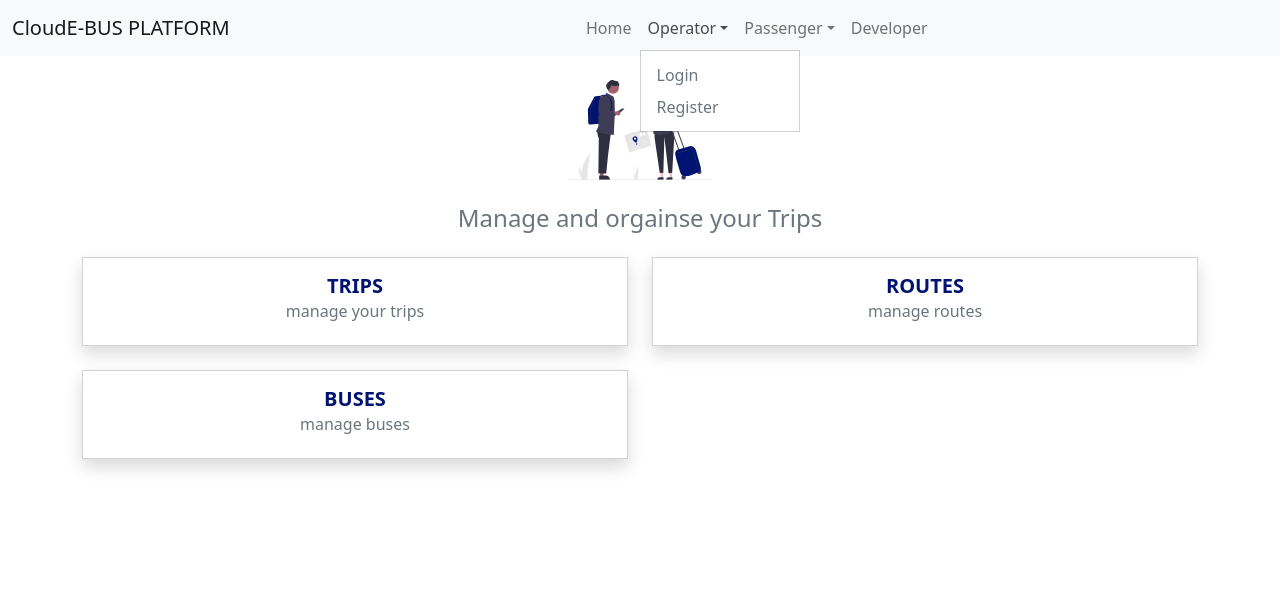
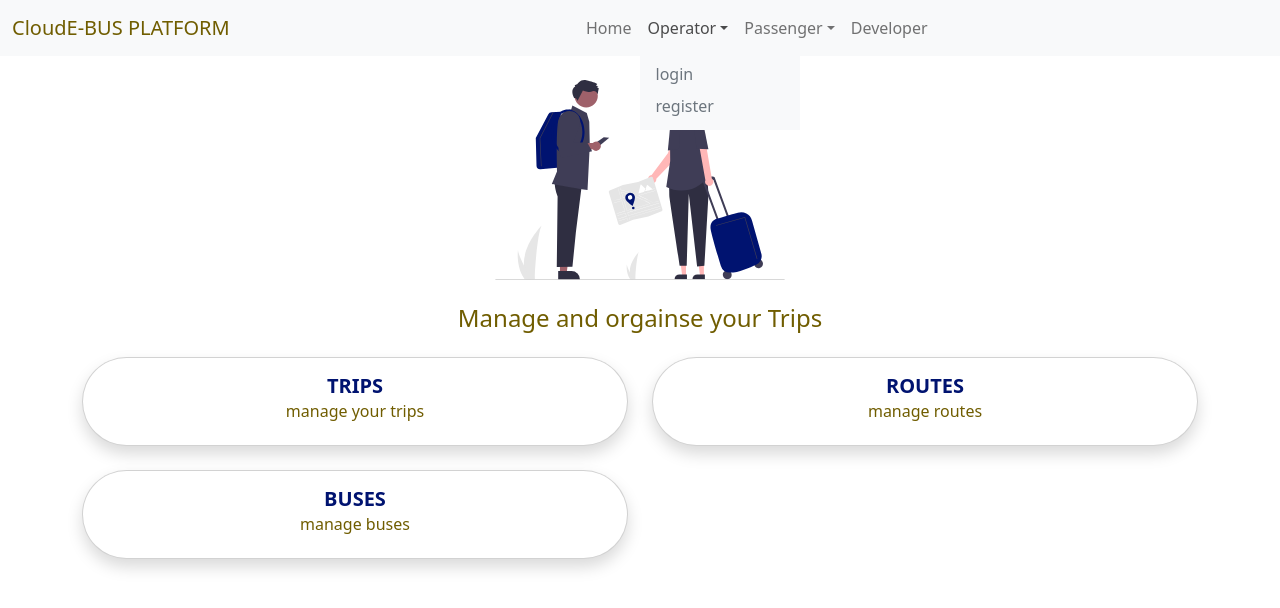
Before and after one commit to kennedyng/modern-bus-seat-booking-system, a Next.js app in the folder web_client/: page /operator in a window 1280 px wide. Both pictures are taken after a click on the button "Operator". Shown: the top 608 px of the page. Built offline with nearby package versions, Linux system fonts and the light colour scheme; no server answers.

Commit message:
card hover

```diff
--- a/web_client/components/parts/NavBar.jsx
+++ b/web_client/components/parts/NavBar.jsx
@@ -8,7 +8,7 @@
     <nav className="navbar navbar-expand-lg bg-light">
       <div className="container-fluid fw-light">
         <Link href="/">
-          <a className="navbar-brand">CloudE-BUS PLATFORM</a>
+          <a className="navbar-brand text-secondary">CloudE-BUS PLATFORM</a>
         </Link>
         <button
           className="navbar-toggler"
@@ -38,38 +38,38 @@
               >
                 Operator
               </a>
-              <ul className="dropdown-menu  rounded-0  ">
+              <ul className="dropdown-menu  bg-light rounded-0 border-0  ">
                 {!session && (
                   <div>
                     <Link href="/operator/auth/login">
-                      <a className="dropdown-item text-muted">Login</a>
+                      <a className="dropdown-item text-muted">login</a>
                     </Link>
                     <Link href="/operator/auth/register">
-                      <a className="dropdown-item text-muted">Register</a>
+                      <a className="dropdown-item text-muted">register</a>
                     </Link>
                   </div>
                 )}
                 {session && (
                   <div>
                     <Link href="/operator">
-                      <a className="dropdown-item text-muted">Management</a>
+                      <a className="dropdown-item text-muted">management</a>
                     </Link>
                     <Link href="/operator/trip">
                       <a className="dropdown-item text-muted">
-                        Trip Management
+                        trip management
                       </a>
                     </Link>
                     <Link href="/operator/route">
                       <a className="dropdown-item text-muted">
-                        Route Management
+                        route management
                       </a>
                     </Link>
                     <Link href="/operator/bus">
-                      <a className="dropdown-item text-muted">Bus Management</a>
+                      <a className="dropdown-item text-muted">bus management</a>
                     </Link>
                     <hr />
                     <div
-                      className="dropdown-item text-muted text-center"
+                      className="dropdown-item text-primary text-center "
                       onClick={() => signOut()}
                     >
                       signout
@@ -89,9 +89,9 @@
               >
                 Passenger
               </a>
-              <ul className="dropdown-menu  rounded-0">
+              <ul className="dropdown-menu  rounded-0 bg-light rounded-0 border-0">
                 <Link href="/passenger/register">
-                  <a className="dropdown-item text-muted">Register</a>
+                  <a className="dropdown-item text-muted">register</a>
                 </Link>
               </ul>
             </li>
--- a/web_client/components/parts/SimpleCard.jsx
+++ b/web_client/components/parts/SimpleCard.jsx
@@ -3,7 +3,7 @@
 function SimpleCard({ data }) {
   const { title, subtitle } = data;
   return (
-    <div className="card boder-2 rounded-0 shadow">
+    <div className="card-rounded card boder-2 rounded-0 shadow">
       <div className="card-body text-center">
         <h5 className="card-title text-primary fw-bolder">{title}</h5>
         <h6 className="card-subtitle mb-2 text-secondary fw-light">
--- a/web_client/pages/operator/index.js
+++ b/web_client/pages/operator/index.js
@@ -1,57 +1,56 @@
-import React from 'react'
-import SimpleCard from '../../components/parts/SimpleCard'
-import Link from 'next/link'
-import travelers from "../../public/svg/travelers.svg"
-import Image from "next/image"
+import React from "react";
+import SimpleCard from "../../components/parts/SimpleCard";
+import Link from "next/link";
+import travelers from "../../public/svg/travelers.svg";
+import Image from "next/image";
 const manageTripData = {
   title: "TRIPS",
-    subtitle: "manage your trips"
-}
+  subtitle: "manage your trips",
+};
 
 const manageBusesData = {
   title: "BUSES",
-    subtitle: "manage buses"
-}
+  subtitle: "manage buses",
+};
 
 const manageRoutesData = {
   title: "ROUTES",
-    subtitle: "manage routes "
-}
+  subtitle: "manage routes ",
+};
 function OperatorManagement() {
   return (
-
-    <div className='container my-4'>
-
-        <div className='d-flex justify-content-center'>
-            <Image width={300} height={100} src={travelers} alt="travers" />
+    <div className="container my-4">
+      <div className="d-flex justify-content-center">
+        <Image width={300} height={200} src={travelers} alt="travers" />
       </div>
-            <h4 className='text-center text-secondary my-4'>
+      <h4 className="text-center text-secondary my-4">
         Manage and orgainse your Trips
       </h4>
-        <div className='row g-4'>
-            <div className='col-md-6'>
+      <div className="row g-4">
+        <div className="col-md-6">
           <Link href="operator/trip">
-                <a className='nav-link'>
+            <a className="nav-link">
               <SimpleCard data={manageTripData} />
             </a>
           </Link>
         </div>
-            <div className='col-md-6'>
+        <div className="col-md-6">
           <Link href="operator/route">
-                <a className='nav-link'>
+            <a className="nav-link">
               <SimpleCard data={manageRoutesData} />
             </a>
           </Link>
         </div>
-            <div className='col-md-6'>
+        <div className="col-md-6">
           <Link href="operator/bus">
-                <a className='nav-link'><SimpleCard data={manageBusesData} /></a>
+            <a className="nav-link">
+              <SimpleCard data={manageBusesData} />
+            </a>
           </Link>
         </div>
       </div>
-
     </div>
-  )
+  );
 }
 
-export default OperatorManagement
+export default OperatorManagement;
--- a/web_client/styles/colors.scss
+++ b/web_client/styles/colors.scss
@@ -1 +1,2 @@
 $primary: #001370;
+$secondary: #705D00;
--- a/web_client/styles/main.scss
+++ b/web_client/styles/main.scss
@@ -1,4 +1,4 @@
-
+@import "./colors.scss";
 .hero {
     height: 70vh;
     background-size: cover;
@@ -12,9 +12,31 @@
     backdrop-filter: blur(6.5px);
 
 }
+
+
+.card {
+    transition: 1s;
+
+
+}
+
 .card:hover {
     transition: 1s;
     box-shadow: none !important;
+    border-radius: 10px;
+    background-color: rgba($color: $primary, $alpha: 0.1);
+
 
 
 }
+
+.card-rounded {
+    border-radius: 20rem !important;
+}
+
+.nav-link:hover {
+    color: $primary;
+    transition: 1s;
+
+
+}
```
Lines whose indentation alone changed are shown as unchanged.
